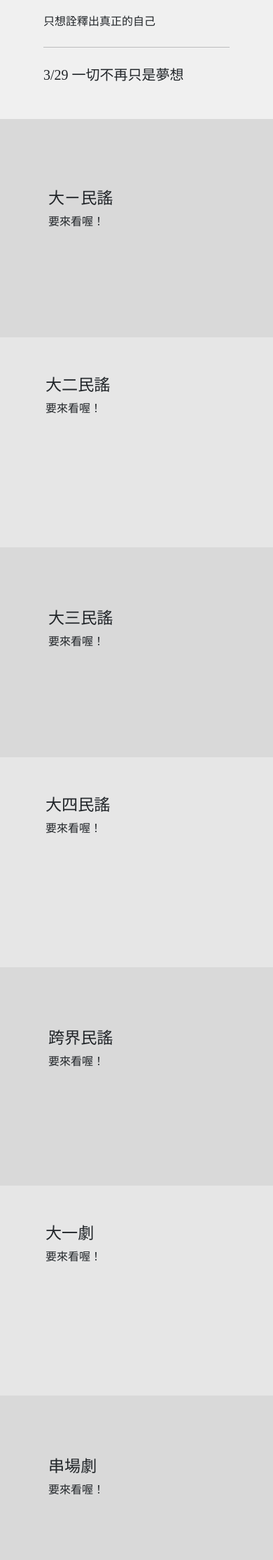
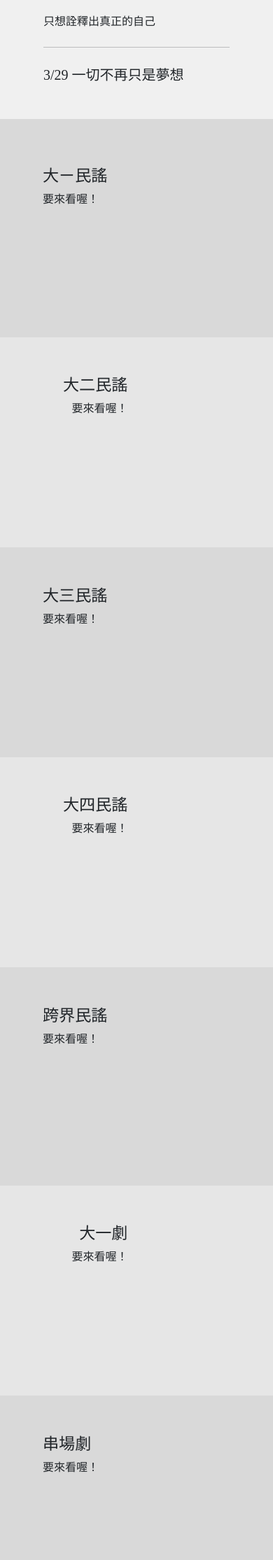
Before and after one commit to duck105/2018CSIENight, a Rails app: page /events in a window 390 px wide. Shown: the part 617-2846 px from the top of the page at 70% size. Run offline with Rails 7, Linux system fonts and the light colour scheme; data comes from the database, SQL or seed files in the repository; style sheets or scripts are compiled from the project's sources; some libraries are stand-ins or nearby versions.

Commit message:
Modify the size of images, make intro symmetric
min-width of picture on computer browser -> 500px
words on left div aligns right

```diff
--- a/app/assets/stylesheets/events.scss
+++ b/app/assets/stylesheets/events.scss
@@ -174,6 +178,7 @@
 
 
 .evt_tabpanel > .evt_nav_section:nth-child(2n) > .evt_content {
+  text-align: right;
   -moz-align-items: -moz-flex-end;
   -webkit-align-items: -webkit-flex-end;
   -ms-align-items: -ms-flex-end;
@@ -185,8 +190,6 @@
 }
 
 @media screen and (max-width: 1680px) {
-  .evt_img {
-  }
   .evt_tabpanel > .evt_nav_section > .evt_content {
     width: 55%;
   }
@@ -208,10 +211,6 @@
   .evt_tabpanel > .evt_nav_section > .evt_img {
     width: 100%;
   }
-  .evt_tabpanel > .evt_nav_section > .evt_content {
-    padding: 4em 3em 2em 3em ;
-    width: 100%;
-  }
 }
 
 @media screen and (max-width: 736px) {
@@ -222,13 +221,9 @@
     padding-right: 0px;
     padding-left: 0px;
   }
-  .evt_tabpanel > .evt_nav_section > .evt_content {
-    padding: 3em 1.5em 1em 1.5em ;
-  }
 }
 
 // sidebar
-
   #scroll-indicator-bullets {
     position: fixed;
     top: 50%;
```
Also changed, not shown: other parts of app/assets/stylesheets/events.scss (+4 -0 lines).
